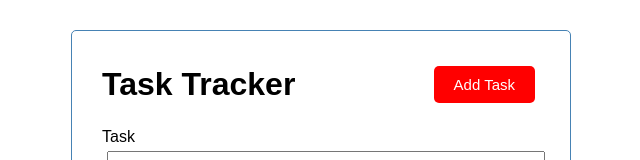
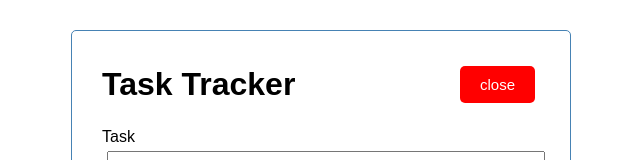
Before and after one commit to DELE-AB/vue-laravel, a Vue app in the folder vue-project/: page / in a window 1280 px wide. Shown: the top 160 px of the page, without its empty margins (319-959 px from the left). Built offline with nearby package versions, Linux system fonts and the light colour scheme.

Commit message:
we are stilll learning alot

```diff
--- a/vue-project/src/App.vue
+++ b/vue-project/src/App.vue
@@ -1,6 +1,6 @@
 <template>
   <div class="container">
-    <Header title="Task Tracker" />
+    <Header title="Task Tracker" @toggle-add-task="toggleAddTask" :showAddTask="showAddTask" />
     <div v-show="showAddTask">
       <AddTask @add-task="addTask" />
     </div>
@@ -26,6 +26,9 @@
     }
   },
   methods:{
+    toggleAddTask(){
+      this.showAddTask= !this.showAddTask
+    },
     addTask(task){
       this.tasks =[...this.tasks,task];
     },
@@ -36,10 +39,12 @@
 
     },
     toggleReminder(id){
-      this.tasks= this.tasks.map((task)=>
-        this.tasks.id === id ? {...task, reminder:!task.reminder}:task
-       )
-    }
+      this.tasks = this.tasks.map((task) =>
+      task.id === id ? {...task, reminder: !task.
+      reminder} :task
+      )
+      console.log('the click is working');
+    },
   },
   created(){
       this.tasks = [
--- a/vue-project/src/components/AddTask.vue
+++ b/vue-project/src/components/AddTask.vue
@@ -44,7 +44,7 @@
             }
 
             this.$emit('add-task', newTask);
-            // console.log(newTask);
+            console.log(newTask);
 
 
             this.text= "";
--- a/vue-project/src/components/Button.vue
+++ b/vue-project/src/components/Button.vue
@@ -1,5 +1,5 @@
 <template>
-    <button :style="{background:color}" class="btn" @click="onClick()">{{text}}</button>
+    <button :style="{background:color}" class="btn" @click="onClick" >{{text}}</button>
 </template>
 
 <script>
@@ -10,8 +10,8 @@
         color:String,
     },
     methods:{
-        onclick(){
-            console.log('click');
+        onClick(){
+            this.$emit('btn-click');
         }
     }
 }
--- a/vue-project/src/components/Header.vue
+++ b/vue-project/src/components/Header.vue
@@ -1,7 +1,7 @@
 <template>
     <header>
         <h1>{{title}}</h1>
-        <Button text="Add Task" color= "red" />
+        <Button :text="showAddTask ? 'close' : 'Add Task' " :color="showAddTask ? 'red' : 'green'" @btn-click="$emit('toggle-add-task')" />
     </header>
 </template>
 
@@ -11,6 +11,7 @@
     name: 'Header',
     props:{
         title:String,
+        showAddTask:Boolean,
     },
     components:{
         Button,
--- a/vue-project/src/components/Task.vue
+++ b/vue-project/src/components/Task.vue
@@ -1,5 +1,5 @@
 <template>
-    <div @dblclick="$emit('toggle-reminder', task.id)" :class="[task.reminder ? 'reminder' : '', 'task']" >
+    <div @click="$emit('toggle-reminder',task.id)" :class="[task.reminder ? 'reminder' : '', 'task']" >
         <h3>{{task.text}}
             <i @click="$emit('delete-task', task.id)" class="fas fa-times"></i>
         </h3>
@@ -13,6 +13,11 @@
     props:{
         task:Object,
     },
+    methods:{
+        onClick(){
+            console.log('this is a double Click')
+        }
+    }
 
 }
 </script>
--- a/vue-project/src/components/Tasks.vue
+++ b/vue-project/src/components/Tasks.vue
@@ -1,7 +1,7 @@
 <template>
     <div  :key="task.id" v-for="task in tasks">
-        <Task @toggle-reminder="$emit('toggle-reminder', task-id)"
-        @delete-task ="$emit('delete-task',task.id)" :task="task"/>
+        <Task @toggle-reminder="$emit('toggle-reminder',task-id)"
+        @delete-task="$emit('delete-task',task.id)" :task="task"/>
     </div>
 </template>
 
```
